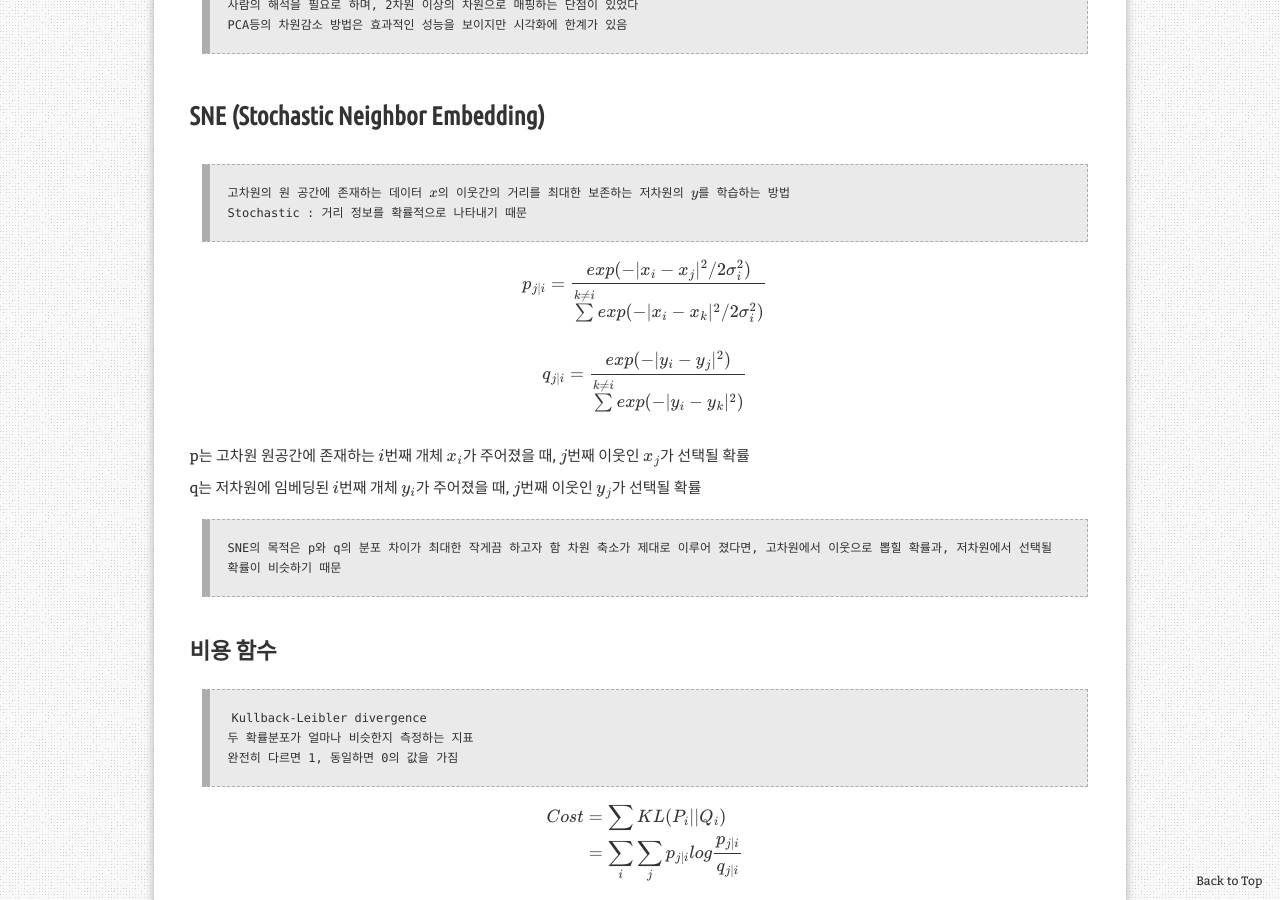
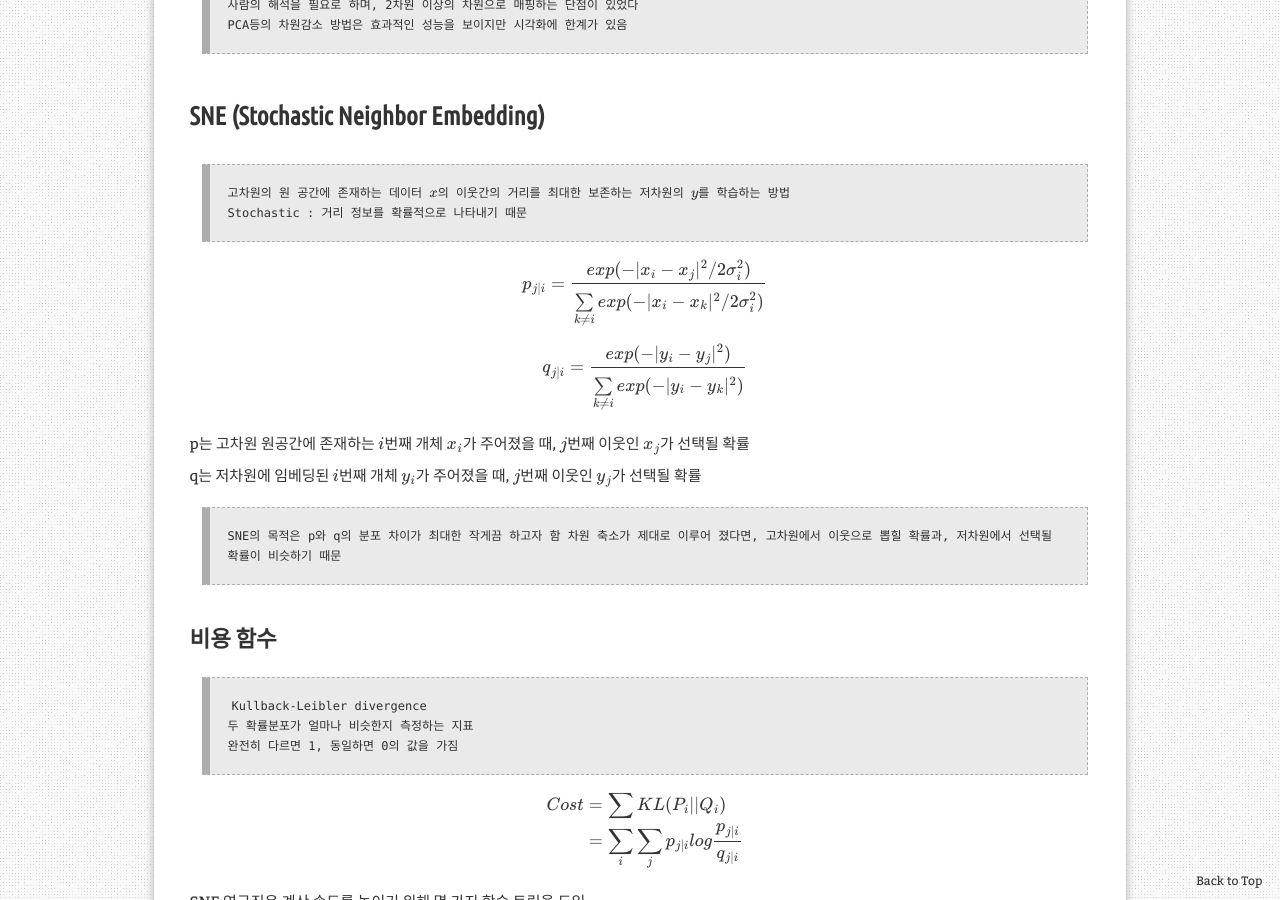
Before and after one commit to aristohyun/aristohyun.github.io, a Jekyll site: the page built from _posts/2021-07-26-T-SNE.md, in a window 1280 px wide and 900 px high, scrolled down 823 px. Built offline with Jekyll 4.4.1, drawn with Linux system fonts in a browser that asks for light colours; formulas are drawn with MathJax 3; comment, search, counter and statistics services are not loaded; some of the changed text lies outside the part shown.

Commit message:
Update 2021-07-26-T-SNE.md

```diff
--- a/_posts/2021-07-26-T-SNE.md
+++ b/_posts/2021-07-26-T-SNE.md
@@ -34,11 +34,11 @@ redirect_from:
 > Stochastic : 거리 정보를 확률적으로 나타내기 때문
 
 @
-p_ {j|i} = \frac {exp(-|x_ i - x_ j|^2 / 2\sigma_ i ^2)}{\sum \limits_ {}^{k \neq i} exp(-|x_ i - x_ k|^2 / 2\sigma_ i ^2)}
+p_ {j|i} = \frac {exp(-|x_ i - x_ j|^2 / 2\sigma_ i ^2)}{\sum \limits_ {k \neq i}^{} exp(-|x_ i - x_ k|^2 / 2\sigma_ i ^2)}
 @
 
 @
-q_ {j|i} = \frac {exp(-|y_ i - y_ j|^2)}{\sum \limits_ {}^{k \neq i} exp(-|y_ i - y_ k|^2)}
+q_ {j|i} = \frac {exp(-|y_ i - y_ j|^2)}{\sum \limits_ {k \neq i}^{} exp(-|y_ i - y_ k|^2)}
 @
 
 p는 고차원 원공간에 존재하는 $i$번째 개체 $x_ i$가 주어졌을 때, $j$번째 이웃인 $x_ j$가 선택될 확률
@@ -100,7 +100,7 @@ $y_ i$ 의 그래디언트를 보면 우리가 이미 모두 알고 있는 값
 > q_ {ij}에만 t분포를 적용하고, p_ {ij}는 SNE와 같음
 
 @
-q_ {ij} = \frac {(1 + |y_ i - y_ j|^2)^{-1}}{\sum \limits_ {}^{k \neq l}(1 + |y_ k - y_ l|^2)^{-1}}
+q_ {ij} = \frac {(1 + |y_ i - y_ j|^2)^{-1}}{\sum \limits_ {k \neq l}^{}(1 + |y_ k - y_ l|^2)^{-1}}
 @
 
 해야할거
```
